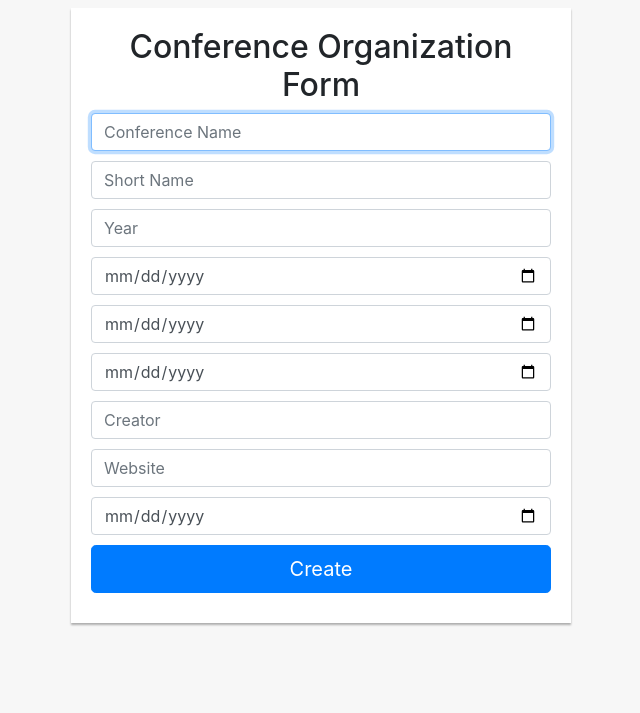
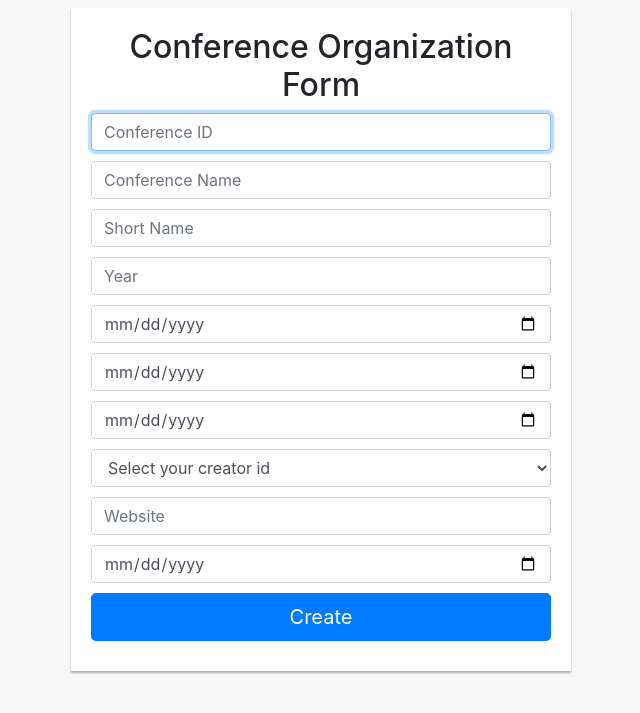
Before and after one commit to ibahadiraltun/Bil372_Odev2_2, a Flask app: template templates/conference.html in a window 1280 px wide. Shown: the top 713 px of the page, without its empty margins (319-959 px from the left). Run offline with Flask 2, Linux system fonts and the light colour scheme; the template is opened without the code that fills it, so the values that code supplies are empty; parts of the project's set-up code (start-up, migrations or seed data) failed here and were passed over; some libraries are stand-ins or nearby versions.

Commit message:
Set up back end conferans organizations

```diff
--- a/app.py
+++ b/app.py
@@ -10,7 +10,7 @@ from datetime import datetime
 app = Flask(__name__)
 
 
-app.config['SQLALCHEMY_DATABASE_URI'] = 'postgresql://ibahadiraltun:test@localhost/bil372-hw2'
+app.config['SQLALCHEMY_DATABASE_URI'] = 'postgresql://postgres:1234@localhost/odev2'
 #engine = create_engine("postgresql+psycopg2://postgres:test@localhost/HW2")
 db=SQLAlchemy(app)
 #Base = automap_base()
@@ -112,9 +112,28 @@ def main():
    else:
       return render_template('main.html', users = get_users(), confs = get_confs())
 
-@app.route('/conference')
+@app.route('/conference', methods=['POST', 'GET'])
 def conference():
-   return render_template('conference.html')
+
+   if request.method == 'POST':
+      confid=request.form['confid']
+      name=request.form['name']
+      shortname=request.form['shortname']
+      year=request.form['year']
+      start_date=request.form['start_date']
+      end_date=request.form['end_date']
+      submission_deadline=request.form['submission_deadline']
+      creator_user=request.form['creator_user']
+      website=request.form['website']
+      Creation_DateTime=request.form['Creation_DateTime']
+      dt = datetime.utcnow()
+      new_conference= Conf.insert().values(confid=confid,name=name, shortname=shortname,year=year,start_date=start_date,end_date=end_date,submission_deadline=submission_deadline,creator_user=creator_user,website=website,Creation_DateTime=Creation_DateTime)
+      db.engine.connect().execute(new_conference)
+      return redirect(url_for('main'))
+   else:
+      return render_template('conference.html', usersinfos = session.query(User).all() )
+
+
 
 
 if __name__ == '__main__':
--- a/templates/conference.html
+++ b/templates/conference.html
@@ -32,31 +32,48 @@ body{
 {%endblock%}
 
 {% block body %}
+<link rel="stylesheet" href="//code.jquery.com/ui/1.12.1/themes/base/jquery-ui.css">
+<link rel="stylesheet" href="/resources/demos/style.css">
+<script src="https://code.jquery.com/jquery-1.12.4.js"></script>
+<script src="https://code.jquery.com/ui/1.12.1/jquery-ui.js"></script>
+<script>
+$( function() {
+    $( "#datepicker" ).datepicker();
+} );
+</script>
 <div class="conference text-center"> </div>
 <div class="conference-form">
     <form action = "" method = "post" class="form-signin">
         <h2 class="text-center">Conference Organization Form</h2>
         <div class="form-group">
+            <input type="text" class="form-control" name="confid" placeholder="Conference ID" required="required" autofocus >
+        </div>
+        <div class="form-group">
             <input type="text" class="form-control" name="name" placeholder="Conference Name" required="required" autofocus >
         </div>
         <div class="form-group">
-            <input type="text" class="form-control" name="shortName" placeholder="Short Name" required="required">
+            <input type="text" class="form-control" name="shortname" placeholder="Short Name" required="required">
         </div>
         <div class="form-group">
             <input type="text" class="form-control" name="year" placeholder="Year" required="required" >
         </div>
 
         <div class="form-group">
-            <input type="date" class="form-control" name="start_date" placeholder="Start Date" required="required" >
+            <input id="datepicker" type="date" data-date="" data-date-format="DD/MM/YYYY" class="form-control" name="start_date" placeholder="Start Date" required="required" >
         </div>
         <div class="form-group">
-            <input type="date" class="form-control" name="end_date" placeholder="End Date" required="required" >
+            <input type="date" data-date="" data-date-format="DD/MM/YYYY" class="form-control" name="end_date" placeholder="End Date" required="required" >
         </div>
         <div class="form-group">
-            <input type="date" class="form-control" name="Deadline" placeholder="Submission Date" required="required" >
+            <input id="date3" type="date" data-date="" data-date-format="DD/MM/YYYY" class="form-control" name="submission_deadline" placeholder="Submission Date" required="required" >
         </div>
         <div class="form-group">
-            <input type="integer" class="form-control" name="creator_user" placeholder="Creator" required="required" >
+            <select class="form-control" name="creator_user" placeholder="Creator"  required="required" >
+                <option disabled selected>Select your creator id</option>
+                {% for usersinfo in usersinfos %}
+                    <option >{{ usersinfo.authenticationid }}</option>
+                {% endfor %}
+            </select>
         </div>
 
         <div class="form-group">
@@ -64,7 +81,7 @@ body{
         </div>
 
         <div class="form-group">
-            <input type="date" class="form-control" name="Creation_DateTime" placeholder="Creation Date" required="required" >
+            <input id="date4" type="date" data-date="" data-date-format="DD/MM/YYYY" class="form-control" name="Creation_DateTime" placeholder="Creation Date" required="required" >
         </div>
         <div class="form-group">
             <button type="submit" name="submit" class="btn btn-lg btn-primary btn-block">Create</button>
```
